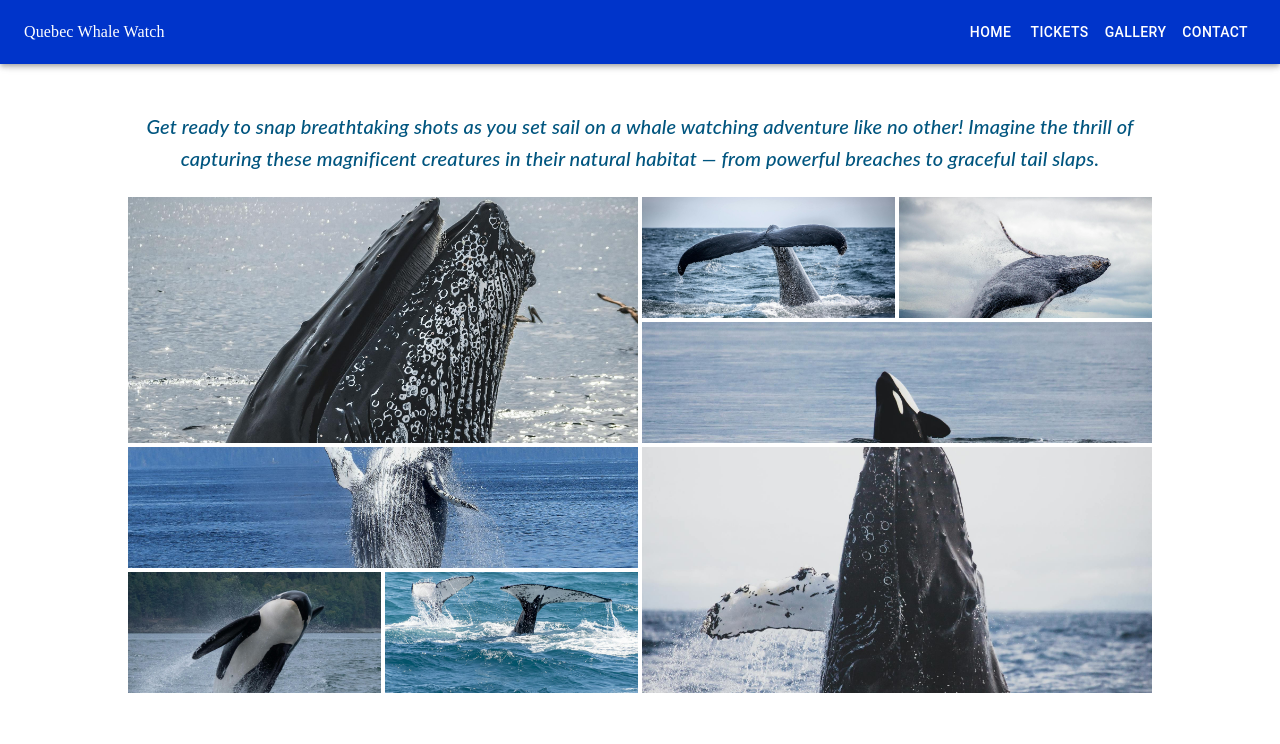
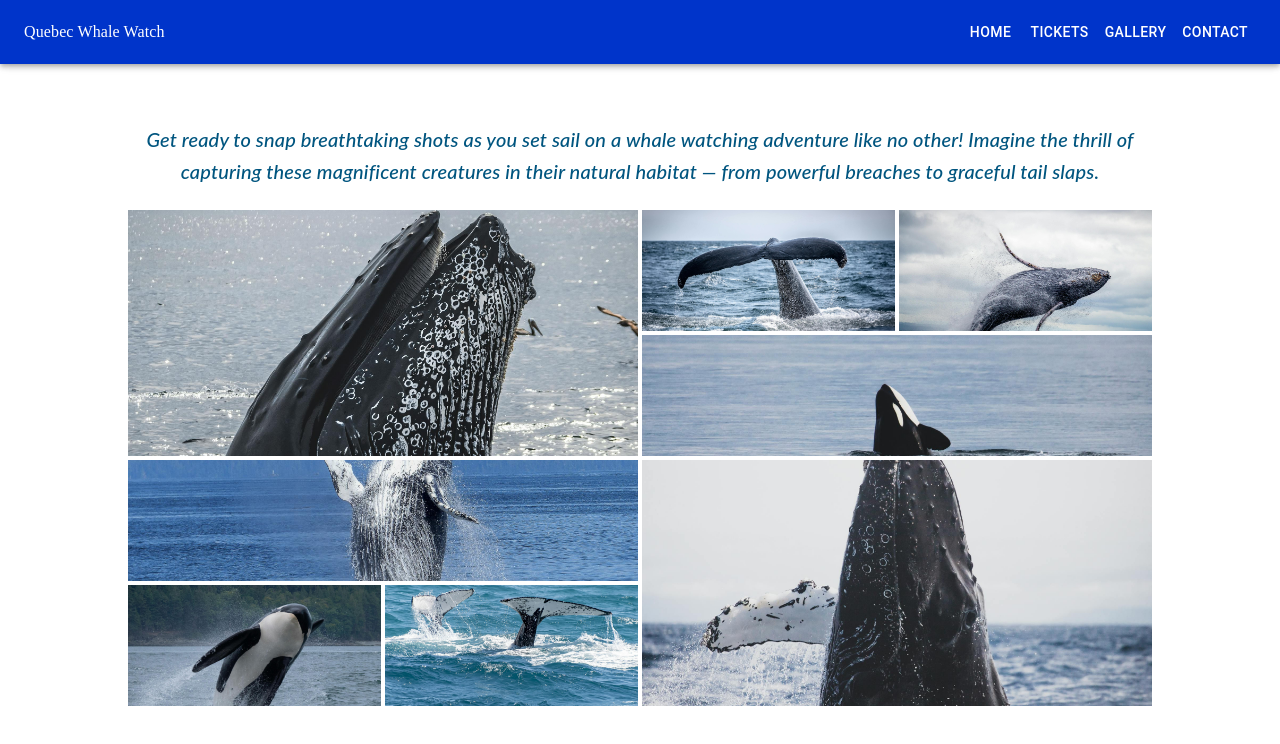
Before and after one commit to farhatzafar/whalewatch, a React (Vite) app in the folder quebec-whale-watch/: page /gallery in a window 1280 px wide. Shown: the top 744 px of the page. Built offline with nearby package versions, Linux system fonts and the light colour scheme.

Commit message:
add margin to top of blurb

```diff
--- a/quebec-whale-watch/src/pages/Gallery.tsx
+++ b/quebec-whale-watch/src/pages/Gallery.tsx
@@ -51,7 +51,7 @@ export default function QuiltedImageList() {
       sx={{
         paddingLeft: '10%',
         paddingRight: '10%',
-        paddingTop: '3%',
+        paddingTop: '4%',
         fontFamily: 'Lato, sans-serif',
         color: '#00557f',
         fontStyle: 'italic'
```
